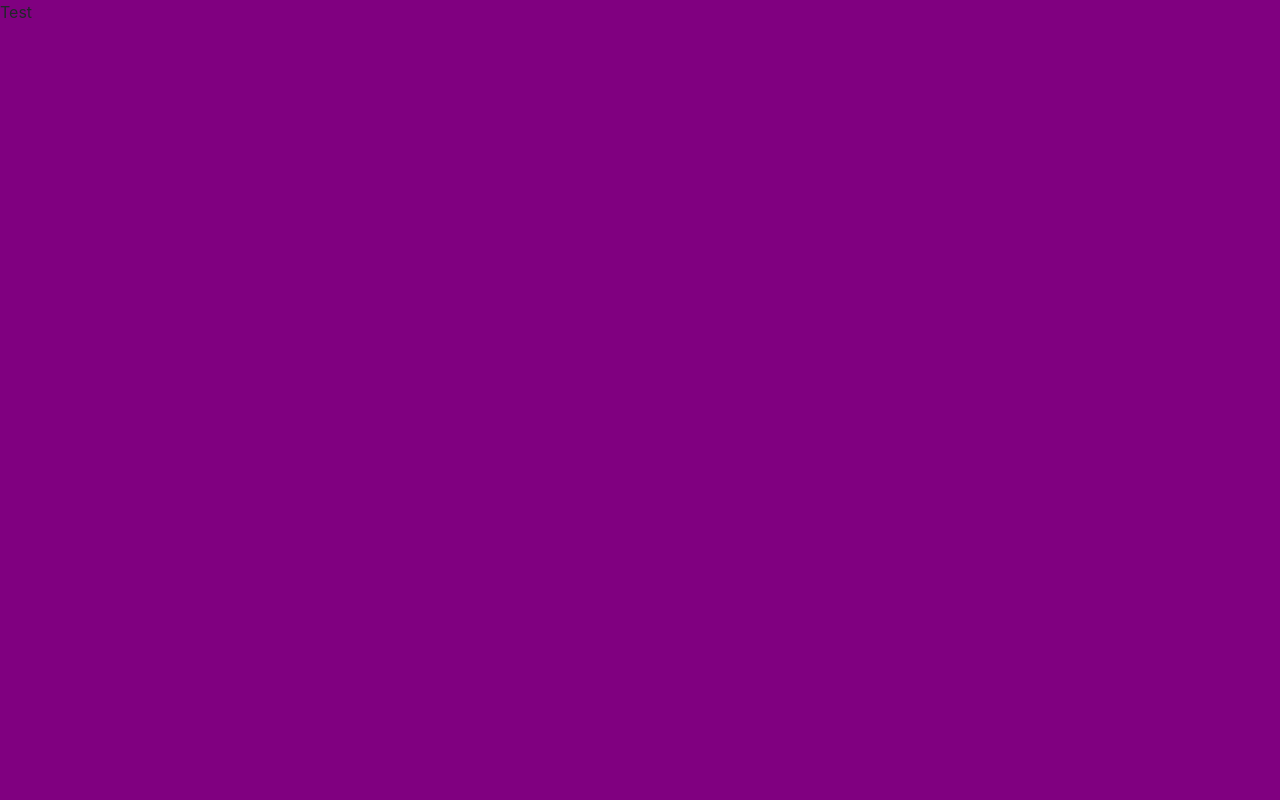
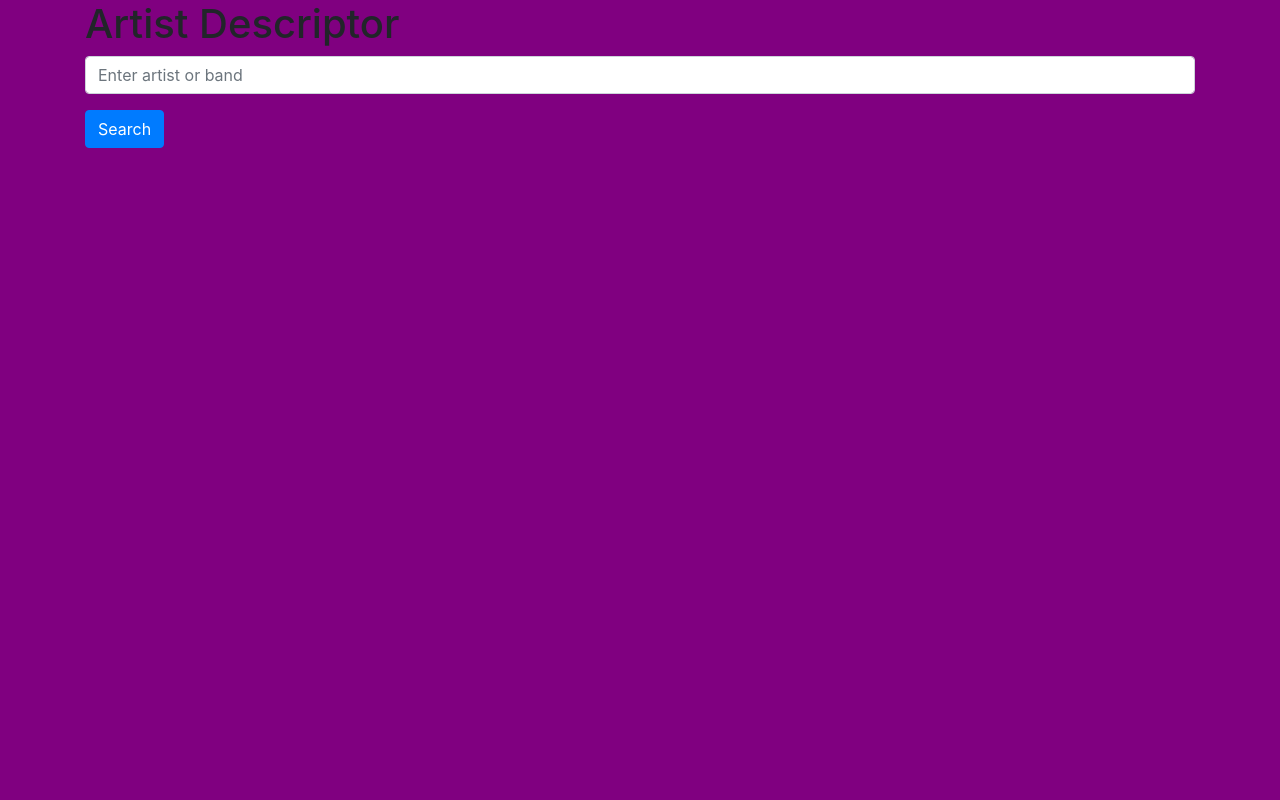
Before and after one commit to fabero/semanticweb, a Flask app: page / in a window 1280 px wide. Before the commit the page is almost empty. Run offline with Flask 2, Linux system fonts and the light colour scheme; parts of the project's set-up code (start-up, migrations or seed data) failed here and were passed over; some libraries are stand-ins or nearby versions.

Commit message:
Added search template.

```diff
--- a/templates/index.html
+++ b/templates/index.html
@@ -5,16 +5,41 @@
     <meta name="viewport"
           content="width=device-width, user-scalable=no, initial-scale=1.0, maximum-scale=1.0, minimum-scale=1.0">
     <meta http-equiv="X-UA-Compatible" content="ie=edge">
-    <link rel="stylesheet" href="https://maxcdn.bootstrapcdn.com/bootstrap/4.0.0/css/bootstrap.min.css" integrity="sha384-Gn5384xqQ1aoWXA+058RXPxPg6fy4IWvTNh0E263XmFcJlSAwiGgFAW/dAiS6JXm" crossorigin="anonymous">
-    <link rel="stylesheet" href="src/css/style.css" media="all" />
-    <script src="https://code.jquery.com/jquery-3.2.1.slim.min.js" integrity="sha384-KJ3o2DKtIkvYIK3UENzmM7KCkRr/rE9/Qpg6aAZGJwFDMVNA/GpGFF93hXpG5KkN" crossorigin="anonymous"></script>
-    <script src="https://cdnjs.cloudflare.com/ajax/libs/popper.js/1.12.9/umd/popper.min.js" integrity="sha384-ApNbgh9B+Y1QKtv3Rn7W3mgPxhU9K/ScQsAP7hUibX39j7fakFPskvXusvfa0b4Q" crossorigin="anonymous"></script>
-    <script src="https://maxcdn.bootstrapcdn.com/bootstrap/4.0.0/js/bootstrap.min.js" integrity="sha384-JZR6Spejh4U02d8jOt6vLEHfe/JQGiRRSQQxSfFWpi1MquVdAyjUar5+76PVCmYl" crossorigin="anonymous"></script>
+    <link rel="stylesheet" href="https://maxcdn.bootstrapcdn.com/bootstrap/4.0.0/css/bootstrap.min.css"
+          integrity="sha384-Gn5384xqQ1aoWXA+058RXPxPg6fy4IWvTNh0E263XmFcJlSAwiGgFAW/dAiS6JXm" crossorigin="anonymous">
+    <link rel="stylesheet" href="src/css/style.css" media="all"/>
+    <script src="https://code.jquery.com/jquery-3.2.1.slim.min.js"
+            integrity="sha384-KJ3o2DKtIkvYIK3UENzmM7KCkRr/rE9/Qpg6aAZGJwFDMVNA/GpGFF93hXpG5KkN"
+            crossorigin="anonymous"></script>
+    <script src="https://cdnjs.cloudflare.com/ajax/libs/popper.js/1.12.9/umd/popper.min.js"
+            integrity="sha384-ApNbgh9B+Y1QKtv3Rn7W3mgPxhU9K/ScQsAP7hUibX39j7fakFPskvXusvfa0b4Q"
+            crossorigin="anonymous"></script>
+    <script src="https://maxcdn.bootstrapcdn.com/bootstrap/4.0.0/js/bootstrap.min.js"
+            integrity="sha384-JZR6Spejh4U02d8jOt6vLEHfe/JQGiRRSQQxSfFWpi1MquVdAyjUar5+76PVCmYl"
+            crossorigin="anonymous"></script>
     <title>Artist Descriptor</title>
 </head>
 <body>
 
-Test
+<div class="container">
+    <div class="row">
+        <div class="col-12">
+            <h1>Artist Descriptor</h1>
+        </div>
+    </div>
+    <div class="row">
+        <div class="col-12">
+            <form class="form" action="/search" method="get">
+                <div class="form-group">
+                    <label for="q" class="sr-only">Query</label>
+                    <input type="search" class="form-control" name="q" id="q"
+                           placeholder="Enter artist or band">
+                </div>
+                <button type="submit" class="btn btn-primary mb-2">Search</button>
+            </form>
+        </div>
+    </div>
+</div>
 
 </body>
 </html>
--- a/web.py
+++ b/web.py
@@ -7,6 +7,7 @@ app = Flask(__name__)
 def welcome():
     return render_template('index.html')
 
-@app.route('/search/<query>')
-def web(query):
+@app.route('/search')
+def web():
+    query = request.args.get('q', '')
     return f'Result: {escape(main(query))}'
```
